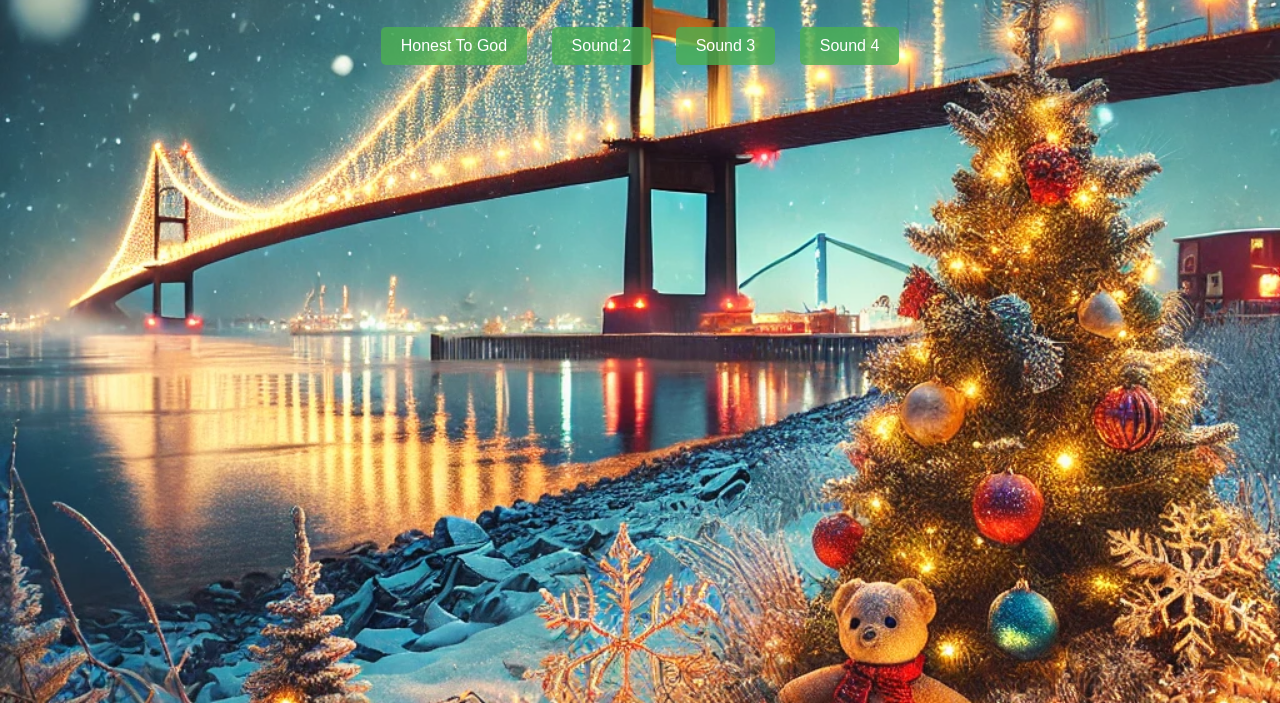
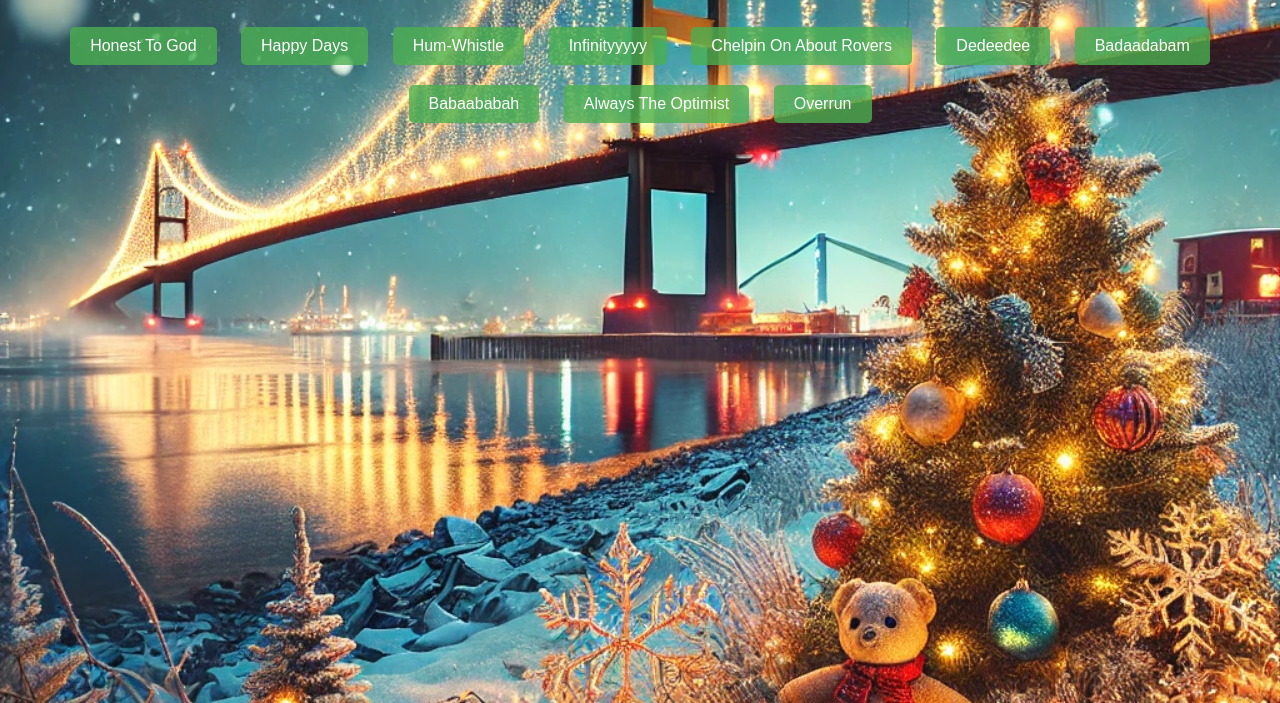
Before and after one commit to T-HIB/Vickiboard, a plain HTML site: page index.html in a window 1280 px wide. Shown: the part 97-800 px from the top of the page. Drawn offline with Linux system fonts and the light colour scheme.

Commit message:
Update index.html

```diff
--- a/index.html
+++ b/index.html
@@ -11,9 +11,15 @@
     <div class="Merry Christmas Miller The Driller">
         <!-- Sound buttons -->
         <button class="sound-button" data-sound="Honest To God.mp3">Honest To God</button>
-        <button class="sound-button" data-sound="sound2.mp3">Sound 2</button>
-        <button class="sound-button" data-sound="sound3.mp3">Sound 3</button>
-        <button class="sound-button" data-sound="sound4.mp3">Sound 4</button>
+        <button class="sound-button" data-sound="Happy Days.mp3">Happy Days</button>
+        <button class="sound-button" data-sound="humwhistle.mp3">Hum-Whistle</button>
+        <button class="sound-button" data-sound="infinityyyyy.mp3">Infinityyyyy</button>
+        <button class="sound-button" data-sound="Chelpin on about Rovers.mp3">Chelpin On About Rovers</button>
+        <button class="sound-button" data-sound="dedededur.mp3">Dedeedee</button>
+        <button class="sound-button" data-sound="badabadabam.mp3">Badaadabam</button>
+        <button class="sound-button" data-sound="babababaaah.mp3">Babaababah</button>
+        <button class="sound-button" data-sound="Good News First.mp3">Always The Optimist</button>
+        <button class="sound-button" data-sound="overun by 5 min.mp3">Overrun</button>
     </div>
 
     <script src="script.js"></script> <!-- Link to JavaScript file -->
```
